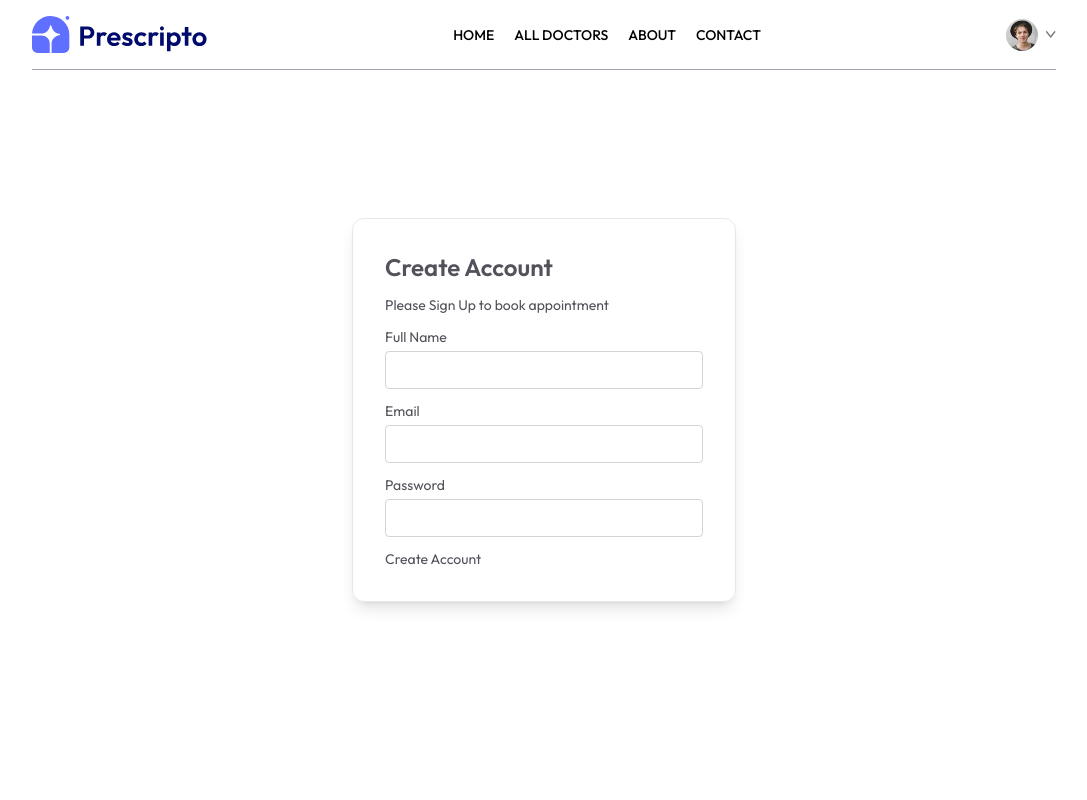
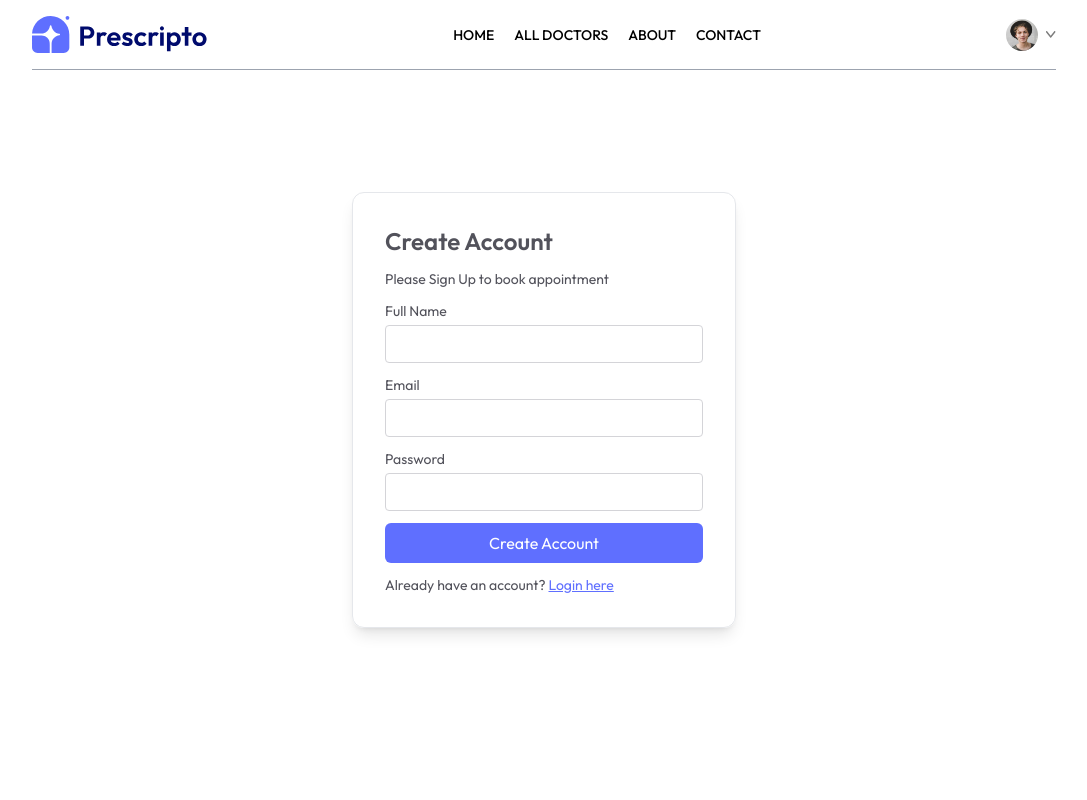
Before and after one commit to leemutai/Doctor-s-App, a React (Vite) app: page /login in a window 1280 px wide. Shown: the top 800 px of the page, without its empty margins (96-1183 px from the left). Built offline with nearby package versions, Linux system fonts and the light colour scheme.

Commit message:
Added conditional login/signup form with mode toggle and basic input handling.

```diff
--- a/src/pages/Login.jsx
+++ b/src/pages/Login.jsx
@@ -1,40 +1,86 @@
-import React, { useState } from 'react'
+import React, { useState } from "react";
 
 const Login = () => {
+  const [state, setState] = useState("Sign Up");
 
-  const [state,setState] = useState('Sign Up')
-
-  const [email,setEmail] = useState('')
-  const [password,setPassword] = useState('')
-  const [name,setName] = useState('')
+  const [email, setEmail] = useState("");
+  const [password, setPassword] = useState("");
+  const [name, setName] = useState("");
 
   const onSubmitHandler = async (event) => {
     event.preventDefault();
-  }
-
-
+  };
 
   return (
-    <form className='min-h-[80vh] flex items-center'>
-      <div className='flex flex-col gap-3 m-auto items-start p-8 min-w-[340px] sm:min-w-96 border rounded-xl text-zinc-600 text-sm shadow-lg'>
-        <p className='text-2xl font-semibold'>{state === 'Sign Up' ? "Create Account" : "Login"}</p>
-        <p>Please {state === 'Sign Up' ? "Sign Up" : "Log in"}  to book appointment</p>
-        <div className='w-full'>
-          <p>Full Name</p>
-          <input className='border border-zinc-300 rounded w-full p-2 mt-1' type="text" onChange={(e)=> setName(e.target.name)} value={name} required/>
+    <form className="min-h-[80vh] flex items-center">
+      <div className="flex flex-col gap-3 m-auto items-start p-8 min-w-[340px] sm:min-w-96 border rounded-xl text-zinc-600 text-sm shadow-lg">
+        <p className="text-2xl font-semibold">
+          {state === "Sign Up" ? "Create Account" : "Login"}
+        </p>
+        <p>
+          Please {state === "Sign Up" ? "Sign Up" : "Log in"} to book
+          appointment
+        </p>
+        {state === "Sign Up" && (
+          <div className="w-full">
+            <p>Full Name</p>
+            <input
+              className="border border-zinc-300 rounded w-full p-2 mt-1"
+              type="text"
+              onChange={(e) => setName(e.target.name)}
+              value={name}
+              required
+            />
+          </div>
+        )}
+
+        <div className="w-full">
+          <p>Email</p>
+          <input
+            className="border border-zinc-300 rounded w-full p-2 mt-1"
+            type="email"
+            onChange={(e) => setEmail(e.target.name)}
+            value={email}
+            required
+          />
         </div>
-        <div className='w-full'>
-          <p>Email</p>
-          <input className='border border-zinc-300 rounded w-full p-2 mt-1' type="email" onChange={(e)=> setEmail(e.target.name)} value={email} required />
+        <div className="w-full">
+          <p>Password</p>
+          <input
+            className="border border-zinc-300 rounded w-full p-2 mt-1"
+            type="password"
+            onChange={(e) => setPassword(e.target.name)}
+            value={password}
+            required
+          />
         </div>
-        <div className='w-full'>
-          <p>Password</p>
-          <input className='border border-zinc-300 rounded w-full p-2 mt-1' type="password" onChange={(e)=> setPassword(e.target.name)} value={password} required />
-        </div>
-        <button>{state === 'Sign Up' ? "Create Account" : "Login"}</button>
+        <button className="bg-primary text-white w-full py-2 rounded-md text-base">
+          {state === "Sign Up" ? "Create Account" : "Login"}
+        </button>
+        {state === "Sign Up" ? (
+          <p>
+            Already have an account?{" "}
+            <span
+              onClick={() => setState("Login")}
+              className="text-primary underline cursor-pointer"
+            >
+              Login here
+            </span>{" "}
+          </p>
+        ) : (
+          <p>
+            Create a new account?{" "}
+            <span
+              onClick={() => setState("Sign Up")}
+              className="text-primary underline cursor-pointer"
+            >
+              click here
+            </span>
+          </p>
+        )}
       </div>
     </form>
-  )
-}
+  );
+};
 
-export default Login
+export default Login;
```
